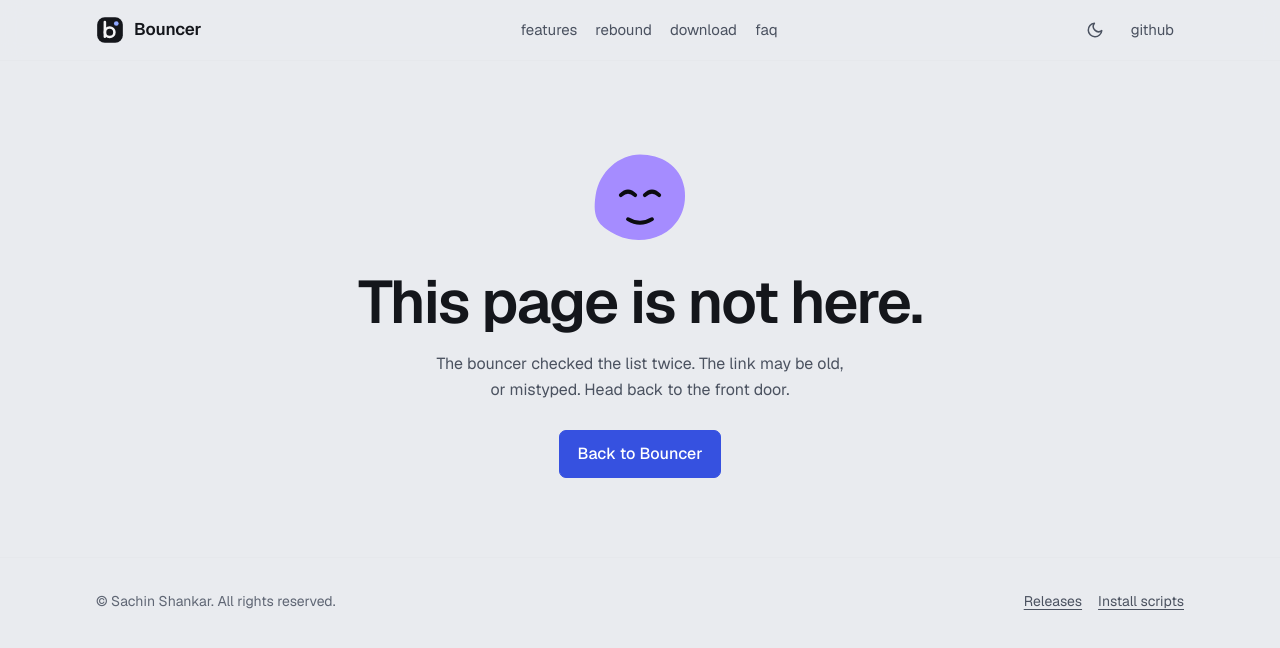
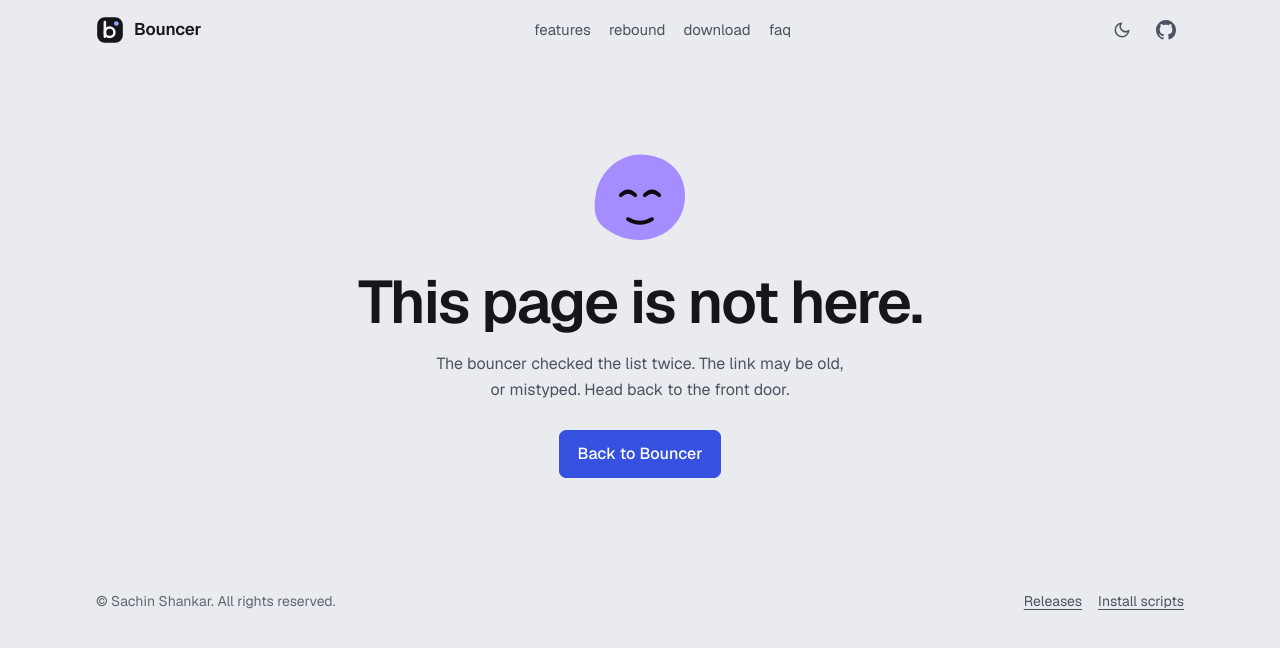
Before and after one commit to shankar-sachin/get-bouncer, a plain HTML site: page 404.html in a window 1280 px wide. Drawn offline with nearby package versions, Linux system fonts and the light colour scheme; no server answers.

Commit message:
Website: GitHub icon in the header
Co-Authored-By: `claude-opus-5-5`

```diff
--- a/404.html
+++ b/404.html
@@ -48,7 +48,7 @@
             <path d="M21 12.8A9 9 0 1 1 11.2 3a7 7 0 0 0 9.8 9.8z" />
           </svg>
         </button>
-        <a class="gh" href="https://github.com/shankar-sachin/get-bouncer">github</a>
+        <a class="gh" href="https://github.com/shankar-sachin/get-bouncer" aria-label="Bouncer on GitHub" title="GitHub"><svg viewBox="0 0 16 16" width="20" height="20" aria-hidden="true" fill="currentColor"><path d="M8 0C3.58 0 0 3.58 0 8c0 3.54 2.29 6.53 5.47 7.59.4.07.55-.17.55-.38 0-.19-.01-.82-.01-1.49-2.01.37-2.53-.49-2.69-.94-.09-.23-.48-.94-.82-1.13-.28-.15-.68-.52-.01-.53.63-.01 1.08.58 1.23.82.72 1.21 1.87.87 2.33.66.07-.52.28-.87.51-1.07-1.78-.2-3.64-.89-3.64-3.95 0-.87.31-1.59.82-2.15-.08-.2-.36-1.02.08-2.12 0 0 .67-.21 2.2.82.64-.18 1.32-.27 2-.27.68 0 1.36.09 2 .27 1.53-1.04 2.2-.82 2.2-.82.44 1.1.16 1.92.08 2.12.51.56.82 1.27.82 2.15 0 3.07-1.87 3.75-3.65 3.95.29.25.54.73.54 1.48 0 1.07-.01 1.93-.01 2.2 0 .21.15.46.55.38A8.013 8.013 0 0016 8c0-4.42-3.58-8-8-8z"/></svg></a>
       </div>
     </div>
   </header>
--- a/assets/style.css
+++ b/assets/style.css
@@ -334,8 +334,12 @@ section {
 
 .header-tools .gh {
   color: var(--text-2);
-  font-size: 0.9375rem;
-  padding: 0 10px;
+  display: inline-flex;
+  align-items: center;
+  justify-content: center;
+  width: 36px;
+  height: 36px;
+  border-radius: 10px;
   text-decoration: none;
 }
 
```
Also changed, not shown: index.html (+1 -1 lines).
